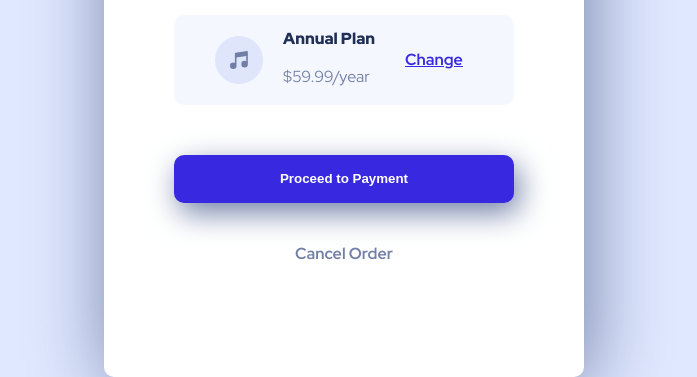
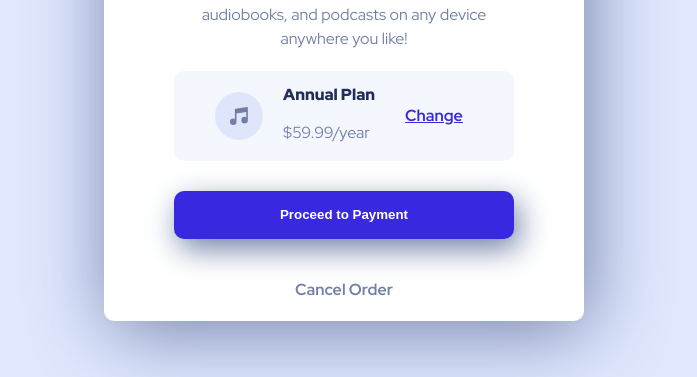
Before and after one commit to ash-kick/order-summary-component, a plain HTML site: page index.html in a window 1280 px wide. Shown: the part 423-800 px from the top of the page, without its empty margins (296-993 px from the left). Drawn offline with Linux system fonts and the light colour scheme.

Commit message:
correcting sizing issues

```diff
--- a/style.css
+++ b/style.css
@@ -66,7 +66,7 @@ h2 {
     justify-content: center;
     align-items: center;
     flex-direction: column;
-    margin-top: 50px;
+    margin-top: 30px;
 }
 
 
@@ -135,7 +135,7 @@ p {
 
     main {
         width: 30rem;
-        height: 50rem;
+        height: 43rem;
         border-radius: 10px;
         overflow: hidden;
     }
```
